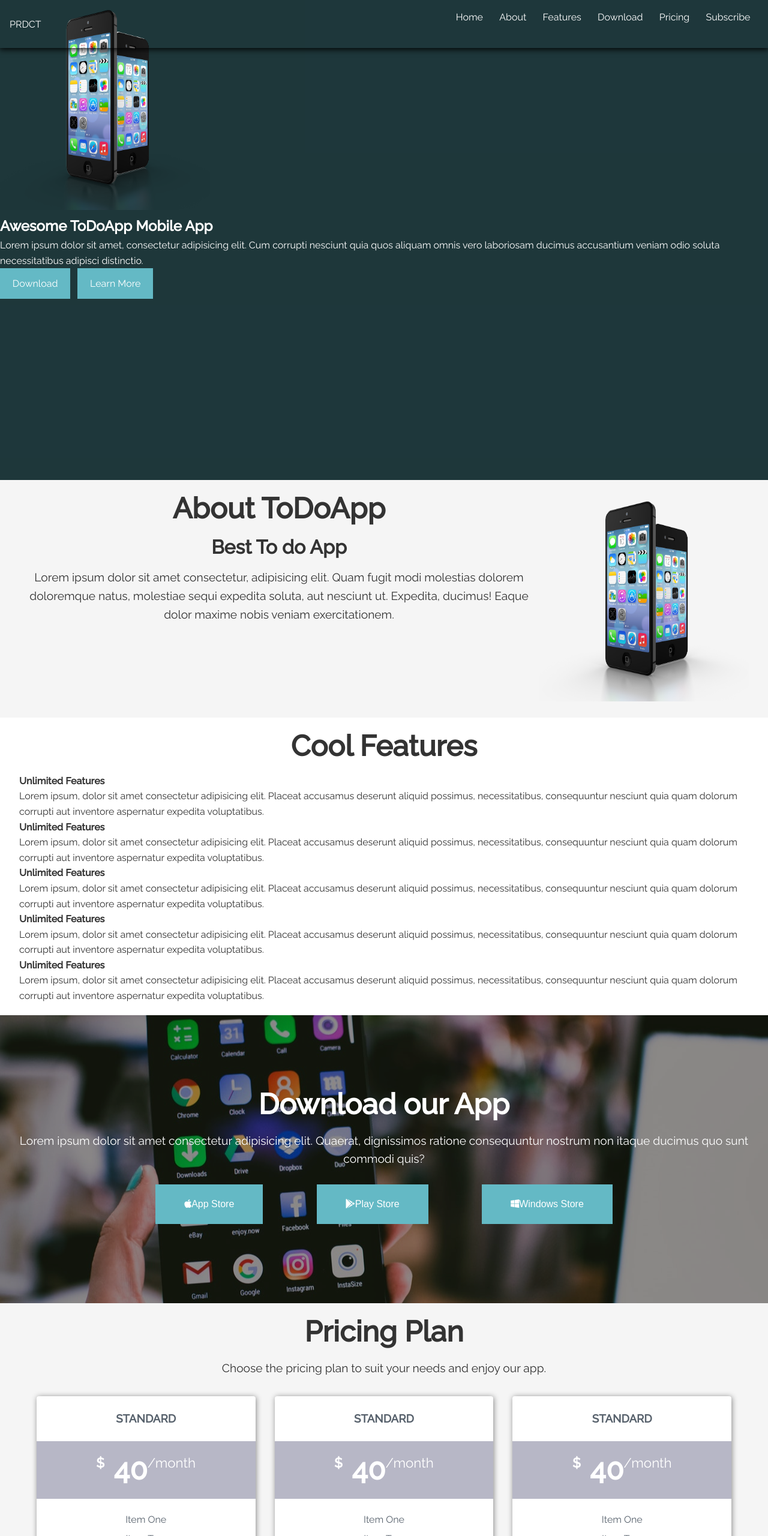
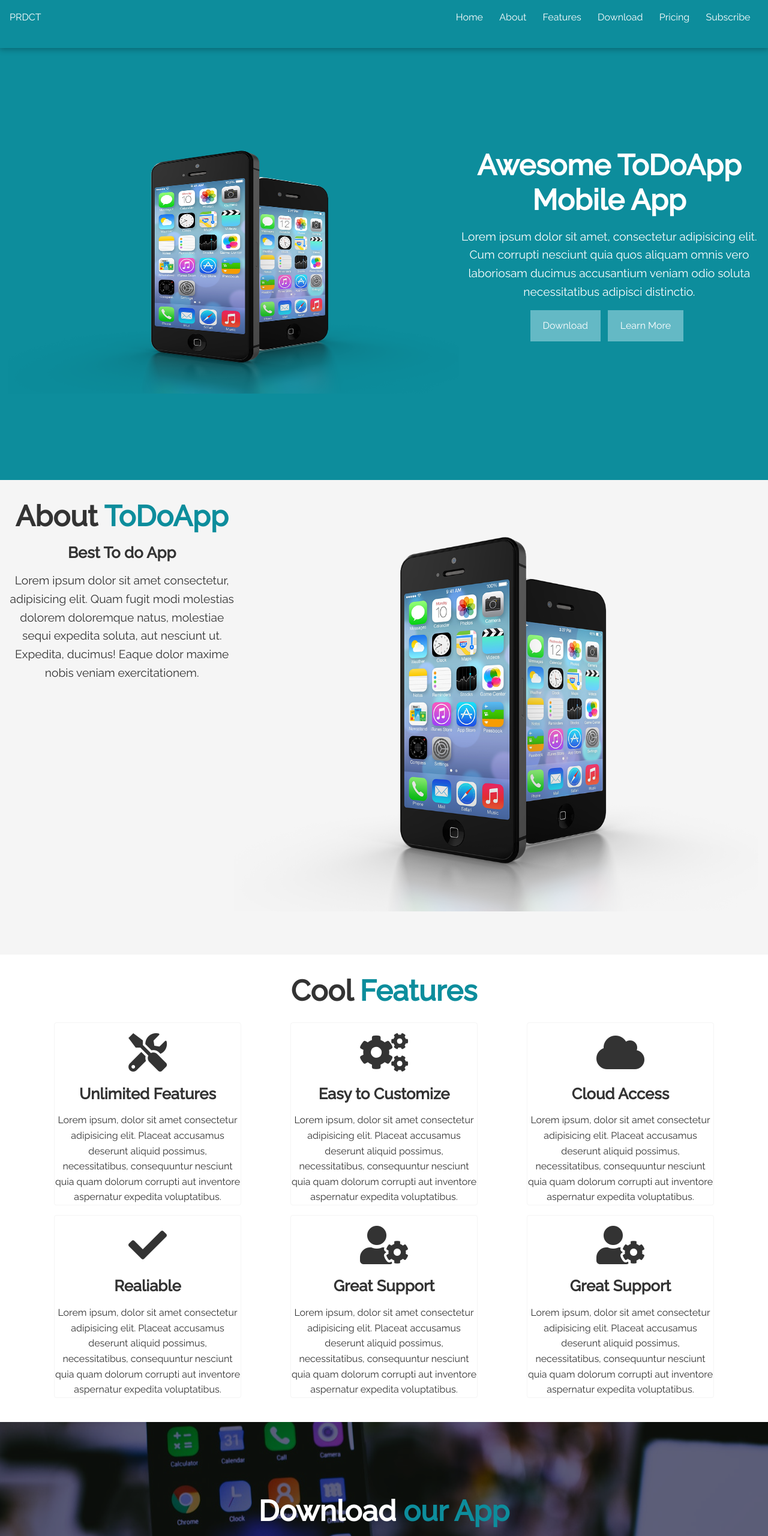
Before and after one commit to Cyph09/fcc-landing-page, a plain HTML site: page index.html in a window 1280 px wide. Shown: the top 2560 px of the page at 60% size. Drawn offline with Linux system fonts and the light colour scheme.

Commit message:
Features section & fix responsiveness

```diff
--- a/index.html
+++ b/index.html
@@ -20,7 +20,6 @@
       <div class="toggle-btn">
         <a href="#">
           <i class="fas fa-bars"></i>
-          <!-- <i class="fas fa-times"></i> -->
         </a>
       </div>
     </div>
@@ -51,14 +50,14 @@
   <main>
     <!-- Landing page -->
     <section id="landing">
-      <div class="dark-overlay">
+      <!-- <div class="dark-overlay"> -->
       <div class="landing-inner">
         <div class="landing-inner__img">
-            <img src="images/iphone1.png" alt="App screenshot" style="width:350px;height:350px;" />
+          <img src="images/iphone1.png" alt="App screenshot" />
         </div>
         <div class="landing-inner__text">
-            <h1 class="section-title">Awesome ToDoApp Mobile App</h1>
-            <p class="section-lead">
+          <h1 class="section-title large">Awesome ToDoApp Mobile App</h1>
+          <p class="lead">
             Lorem ipsum dolor sit amet, consectetur adipisicing elit. Cum
             corrupti nesciunt quia quos aliquam omnis vero laboriosam
             ducimus accusantium veniam odio soluta necessitatibus adipisci
@@ -70,13 +69,13 @@
           </div>
         </div>
       </div>
-      </div>
+      <!-- </div> -->
     </section>
 
     <!-- About product -->
     <section id="about">
       <div class="about-left  text-center">
-        <h1 class="large">About ToDoApp</h1>
+        <h1 class="large">About <span class="large-span">ToDoApp</span></h1>
         <h3 class="small">Best To do App</h3>
         <p class="lead">
           Lorem ipsum dolor sit amet consectetur, adipisicing elit. Quam fugit
@@ -86,17 +85,18 @@
         </p>
       </div>
       <div class="about-right">
-        <img src="images/iphone1.png" alt="App screenshot" style="width:350px;height:350px;" />
+        <img src="images/iphone1.png" alt="App screenshot" />
       </div>
     </section>
 
     <!-- Features -->
     <section id="features">
-      <h2 class="large text-center">Cool Features</h2>
+      <h1 class="large text-center">Cool <span class="large-span">Features</span></h1>
+      <div class="features">
         <div class="feature">
-        <div class="feature-icon"></div>
+          <div class="feature-icon"><i class="fas fa-tools"></i></div>
           <div class="feature-text">
-          <h4>Unlimited Features</h4>
+            <h4 class="small">Unlimited Features</h4>
             <p>
               Lorem ipsum, dolor sit amet consectetur adipisicing elit. Placeat
               accusamus deserunt aliquid possimus, necessitatibus, consequuntur
@@ -106,9 +106,9 @@
           </div>
         </div>
         <div class="feature">
-        <div class="feature-icon"></div>
+          <div class="feature-icon"><i class="fas fa-cogs"></i></div>
           <div class="feature-text">
-          <h4>Unlimited Features</h4>
+            <h4 class="small">Easy to Customize</h4>
             <p>
               Lorem ipsum, dolor sit amet consectetur adipisicing elit. Placeat
               accusamus deserunt aliquid possimus, necessitatibus, consequuntur
@@ -118,9 +118,21 @@
           </div>
         </div>
         <div class="feature">
-        <div class="feature-icon"></div>
+          <div class="feature-icon"><i class="fas fa-cloud"></i></div>
           <div class="feature-text">
-          <h4>Unlimited Features</h4>
+            <h4 class="small">Cloud Access</h4>
+            <p>
+              Lorem ipsum, dolor sit amet consectetur adipisicing elit. Placeat
+              accusamus deserunt aliquid possimus, necessitatibus, consequuntur
+              nesciunt quia quam dolorum corrupti aut inventore aspernatur
+              expedita voluptatibus.
+            </p>
+          </div>
+        </div>
+        <div class="feature ">
+          <div class="feature-icon"><i class="fas fa-check"></i></div>
+          <div class="feature-text">
+            <h4 class="small">Realiable</h4>
             <p>
               Lorem ipsum, dolor sit amet consectetur adipisicing elit. Placeat
               accusamus deserunt aliquid possimus, necessitatibus, consequuntur
@@ -130,9 +142,9 @@
           </div>
         </div>
         <div class="feature">
-        <div class="feature-icon"></div>
+          <div class="feature-icon"><i class="fas fa-user-cog"></i></div>
           <div class="feature-text">
-          <h4>Unlimited Features</h4>
+            <h4 class="small">Great Support</h4>
             <p>
               Lorem ipsum, dolor sit amet consectetur adipisicing elit. Placeat
               accusamus deserunt aliquid possimus, necessitatibus, consequuntur
@@ -142,9 +154,9 @@
           </div>
         </div>
         <div class="feature">
-        <div class="feature-icon"></div>
+          <div class="feature-icon"><i class="fas fa-user-cog"></i></div>
           <div class="feature-text">
-          <h4>Unlimited Features</h4>
+            <h4 class="small">Great Support</h4>
             <p>
               Lorem ipsum, dolor sit amet consectetur adipisicing elit. Placeat
               accusamus deserunt aliquid possimus, necessitatibus, consequuntur
@@ -153,12 +165,13 @@
             </p>
           </div>
         </div>
+      </div>
     </section>
 
     <!-- Download -->
     <section id="download">
       <div class="section-text">
-        <h2 class="large">Download our App</h2>
+        <h1 class="large">Download <span class="large-span">our App</span></h1>
         <p class="lead">
           Lorem ipsum dolor sit amet consectetur adipisicing elit. Quaerat,
           dignissimos ratione consequuntur nostrum non itaque ducimus quo sunt
@@ -181,7 +194,7 @@
     <!-- Pricing -->
     <section id="pricing">
       <div class="section-text">
-        <h2 class="large">Pricing Plan</h2>
+        <h1 class="large">Pricing <span class="large-span">Plan</span></h1>
         <p class="lead">
           Choose the pricing plan to suit your needs and enjoy our app.
         </p>
@@ -189,15 +202,12 @@
       <div class="packages">
         <div class="package">
           <div class="package-title">
-            <h3>Standard</h3>
+            <h3>Basic</h3>
             <div class="price">
               <h4>
                 <span class="text-top">$</span>
-                <span class="large">40</span>
+                <span class="large">39<span class="text-bottom">/month</span> </span>
               </h4>
-              <p>
-                <span class="text-bottom">/month</span>
-              </p>
             </div>
           </div>
           <div class="package-list">
@@ -219,11 +229,8 @@
             <div class="price">
               <h4>
                 <span class="text-top">$</span>
-                <span class="large">40</span>
+                <span class="large">69<span class="text-bottom">/month</span></span>
               </h4>
-              <p>
-                <span class="text-bottom">/month</span>
-              </p>
             </div>
           </div>
           <div class="package-list">
@@ -241,15 +248,12 @@
         </div>
         <div class="package">
           <div class="package-title">
-            <h3>Standard</h3>
+            <h3>Premium</h3>
             <div class="price">
               <h4>
                 <span class="text-top">$</span>
-                <span class="large">40</span>
+                <span class="large">99<span class="text-bottom">/month</span></span>
               </h4>
-              <p>
-                <span class="text-bottom">/month</span>
-              </p>
             </div>
           </div>
           <div class="package-list">
@@ -271,22 +275,23 @@
     <!-- Newsletter Subscription -->
     <section id="subscribe">
       <div class="section-text">
-        <h2 class="section-title">Subscribe for latest updates</h2>
-        <p class="section-lead">
+        <h1 class="large">Subscribe for <span class="large-span">latest updates</span></h1>
+        <p class="lead">
           Subscribe to get notification for our latest updates, new features and
           bug fixes.
         </p>
       </div>
-
+      <div class="subscribe-form">
         <form action="#" method="post" id="subscription">
           <input type="text" name="email" placeholder="Enter your Email Address" />
           <button type="submit" class="btn">Subscribe</button>
         </form>
+      </div>
     </section>
   </main>
 
   <!-- Footer -->
-  <footer>
+  <footer id="footer">
     <div class="footer-links text-center">
       <a href="#"><i class="fab fa-facebook"></i></a>
       <a href="#"><i class="fab fa-twitter"></i></a>
--- a/js/main.js
+++ b/js/main.js
@@ -21,7 +21,10 @@ toggleBtn.addEventListener("click", () => {
 window.addEventListener("scroll", () => {
   // const scrolled = window.scrollY;
   // console.log(scrolled);
-  if (document.body.scrollTop > 50 || document.documentElement.scrollTop > 50) {
+  if (
+    document.body.scrollTop > 50 ||
+    (document.documentElement.scrollTop > 50 && window.innerWidth > 640)
+  ) {
     document.querySelector(".main-header").classList.add("main-header__shrink");
   } else {
     document
--- a/sass/_utilities.scss
+++ b/sass/_utilities.scss
@@ -16,10 +16,15 @@
     font-size: 3rem;
     line-height: 1.2;
     margin-bottom: 1rem;
+
+    &-span {
+        color: $secondary-color;
+        font-weight: 700;
+    }
 }
 
 .small {
-    font-size: 2rem;
+    font-size: 1.6rem;
     line-height: 1.2;
     margin-bottom: 1rem;
 }
@@ -161,11 +166,11 @@
 }
 
 // Dark overlay
-.dark-overlay {
-    height: 100%;
-    width: 100%;
-    position: absolute;
-    top: 0;
-    left: 0;
-    background: rgba(0, 0, 0, 0.7);
-}
+// .dark-overlay {
+//     height: 100vh;
+//     width: 100%;
+//     position: absolute;
+//     top: 0;
+//     left: 0;
+//     background: rgba(0, 0, 0, 0.7);
+// }
--- a/sass/main.scss
+++ b/sass/main.scss
@@ -32,50 +32,50 @@ ul {
 
 img {
     width: 100%;
+    height: 100%;
 }
 
 // Main header
 .main-header {
     display: flex;
-  align-items: center;
-  align-content: center;
     justify-content: space-between;
-  justify-items: center;
     padding: 1rem 1rem;
     position: fixed;
     z-index: 1;
-  width: 100%;
-  height: 10vh;
+    width: 100vw;
+    height: 8vh;
     top: 0;
-  background-color: transparent;
-  box-shadow: 0 1px 10px 1px rgba($color: #000000, $alpha: 03);
+    background-color: $secondary-color;
     transition: all 0.2s ease-in;
 
     .main-header__brand {
         display: flex;
-    margin-bottom: 1.5rem;
+        margin-bottom: 2rem;
 
         .main-header__logo {
             position: absolute;
             //   top: 0.7rem;
             //   left: 0.5rem;
-      //   padding-top: 0.8rem;
             transition: all 0.2s ease-in;
         }
 
         .toggle-btn {
             position: absolute;
-      top: 0.5rem;
-      right: 0.5rem;
-      padding-top: 0.8rem;
+            top: 0.8rem;
+            right: 0.8rem;
+            margin-right: 1rem;
         }
     }
 
+    // Main Navigation
     .main-nav {
         height: 100%;
+        display: none;
+        margin: 3rem auto;
 
         .main-nav__items {
             display: flex;
+            flex-direction: column;
 
             .main-nav__item {
                 a {
@@ -91,65 +91,88 @@ img {
     }
 }
 
-.main-header__shrink {
-  padding: 0.7rem 1rem;
-  background-color: $primary-color;
-  opacity: 1;
-  height: 8vh;
-  box-shadow: none;
-
-  .main-header__brand {
-    .main-header__logo {
-      padding-top: 0;
-    }
-  }
-
-  .toggle-btn {
-    padding-top: 0;
-  }
-}
-
-// Main Navigation
-
-.main-nav {
-  display: none;
-  margin: 3rem auto;
-
-  .main-nav__items {
-    flex-direction: column;
-  }
-}
-
-// open
-.open {
-  display: block;
-}
-
 section {
-  width: 100vw;
-  // margin: 3rem auto;
-  padding: 1.2rem 2rem;
+    // padding: 2rem 1rem;
 
     .section-text {
         text-align: center;
     }
 }
 
+
 #landing {
-  background-color: $primary-color;
+    background-color: $secondary-color;
     color: #fff;
     height: 100vh;
+    text-align: center;
+
+    .landing-inner {
+        padding: 2rem 0.9rem 1rem;
+
+        &__img {
+            width: 45%;
+            height: 45%;
+            margin: 2.4rem auto -2rem;
+        }
+    }
+
+}
+
+@media(max-width: 22.5rem) {
+    section {
+        padding: 0;
+    }
+
+    #landing {
+        .landing-inner {
+            padding: 4.5rem 0.9rem 1rem;
+
+            &__img {
+                display: none;
+            }
+        }
+
+    }
 }
 
 #about {
     background: whitesmoke;
+    padding: 2rem 1rem;
+
+    .about {
+        &-right {
+            // width: 100%;
+            // height: 100%;
+            margin: 2rem auto;
+        }
+
+        &-right {}
+    }
+}
+
+#features {
+    padding: 2rem 1rem;
+
+    .features {
+
+        .feature {
+            margin-top: 1.6rem;
+            text-align: center;
+
+            &-icon {
+                font-size: 4rem;
+
+            }
+
+            &-text {}
+        }
+    }
 }
 
 #download {
-  background-color: rgba($color: #0907b6, $alpha: 0.45);
-  background-image: url("../images/download.jpg");
-  background: rgba($color: #000000, $alpha: 0.4) url("../images/download.jpg")
-    left 10% bottom 50% / cover no-repeat border-box;
+    // background-color: rgba($color: #0907b6, $alpha: 0.45);
+    // background-image: url("../images/download.jpg");
+    background: rgba($color: #01073d, $alpha: 0.6) url("../images/download.jpg") left 10% bottom 50% / cover no-repeat border-box;
     background-blend-mode: multiply;
     height: 60%;
     text-align: center;
@@ -184,6 +207,8 @@ section {
     .package {
         background: white;
         width: 70vw;
+        min-width: 250px;
+        max-width: 320px;
         height: 60%;
         margin: 1rem;
         text-align: center;
@@ -198,21 +223,31 @@ section {
             }
 
             .price {
-        display: flex;
-        justify-content: center;
+                display: block;
+                overflow: hidden;
                 background: $light-color;
                 color: white;
-        padding: 1.2rem;
+                padding: 1.2rem 0 1.1rem;
+
+                h4 {
 
                     .text-top {
                         position: relative;
                         top: -20px;
                         font-size: 1.4rem;
-          padding-right: 0.7rem;
+                        padding-right: 0.4rem;
+                    }
+
+                    .large {
+                        line-height: 61px;
+                    }
                 }
 
                 .text-bottom {
                     font-size: 1.4rem;
+                    position: relative;
+                    bottom: -8px;
+                    font-weight: 400;
                 }
             }
         }
@@ -225,7 +260,56 @@ section {
     }
 }
 
-@media screen and (min-width: 40rem) {
+#subscribe {
+    .subscribe-form {
+        width: 100%;
+        margin: 2rem auto;
+    }
+}
+
+#footer {
+    .footer-links {
+        a {
+            color: $secondary-color;
+            font-size: 2rem;
+        }
+    }
+}
+
+@media screen and (min-width: 45rem) {
+    .main-header {
+        height: 10vh;
+        background-color: transparent;
+        box-shadow: 0 1px 10px 1px rgba($color: #000000, $alpha: 0.3);
+        transition: all 0.2s ease-in;
+
+        &__shrink {
+            padding: 0.7rem 1rem;
+            background-color: $secondary-color;
+            opacity: 1;
+            height: 8vh;
+            box-shadow: none;
+
+            .main-header__brand {
+                .main-header__logo {
+                    padding-top: 0;
+                }
+            }
+
+            .toggle-btn {
+                padding-top: 0;
+            }
+        }
+
+        .main-header__brand {
+
+            //     // .main-header__logo {}
+            .toggle-btn {
+                display: none;
+            }
+
+        }
+
         .main-nav {
             display: block;
             margin: 0;
@@ -234,13 +318,56 @@ section {
                 flex-direction: row;
             }
         }
-
-  .toggle-btn {
-    display: none;
     }
 
     #about {
         display: flex;
+
+        .about {
+            &-right {
+                width: 70%;
+                height: 70%;
+            }
+
+            &-left {
+                flex: 2;
+            }
+        }
+    }
+
+    #features {
+        .features {
+            display: flex;
+            flex-flow: wrap;
+            justify-content: space-evenly;
+
+            .feature {
+                width: 25%;
+                min-width: 240px;
+                max-width: 320px;
+                margin: 0.5rem 0.5rem;
+                border: 1px solid whitesmoke;
+                border-radius: 4px;
+                transition: all 0.5s ease-in-out;
+
+                margin: &-icon {
+                    // width: 40%;
+                    // margin: auto;
+                    // box-shadow: 0 1px 8px rgba($color: #000000, $alpha: 0.3);
+                }
+
+                &-text {
+                    p {
+                        font-size: 1rem;
+                    }
+                }
+
+                &:hover {
+                    background: $secondary-color;
+                    color: #fff;
+                }
+            }
+        }
     }
 
     #download {
@@ -258,6 +385,35 @@ section {
 
         .package {
             width: 30%;
+            min-width: 250px;
+            max-width: 320px;
         }
     }
+
+
+    #landing {
+        display: flex;
+
+        .landing-inner {
+            display: flex;
+            align-items: center;
+
+            &__text {
+                flex: 1.5;
             }
+
+            &__img {
+                width: 60%;
+                height: 70%;
+                max-height: 425px;
+            }
+        }
+
+    }
+}
+
+
+// open
+.open {
+    display: block;
+}
```
Also changed, not shown: css/main.min.css, images/iphone.png (added). Lines whose indentation alone changed are shown as unchanged.
